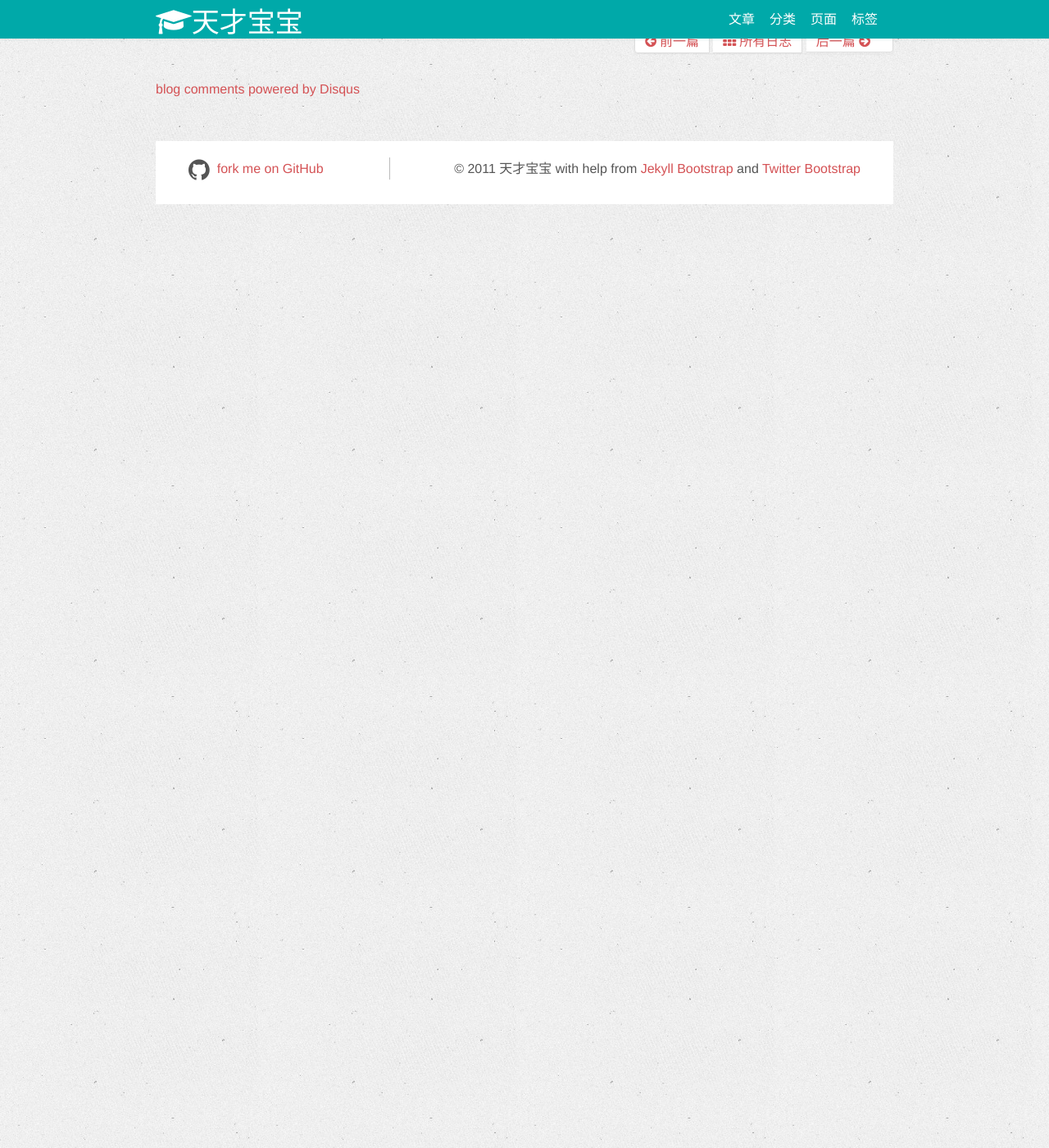
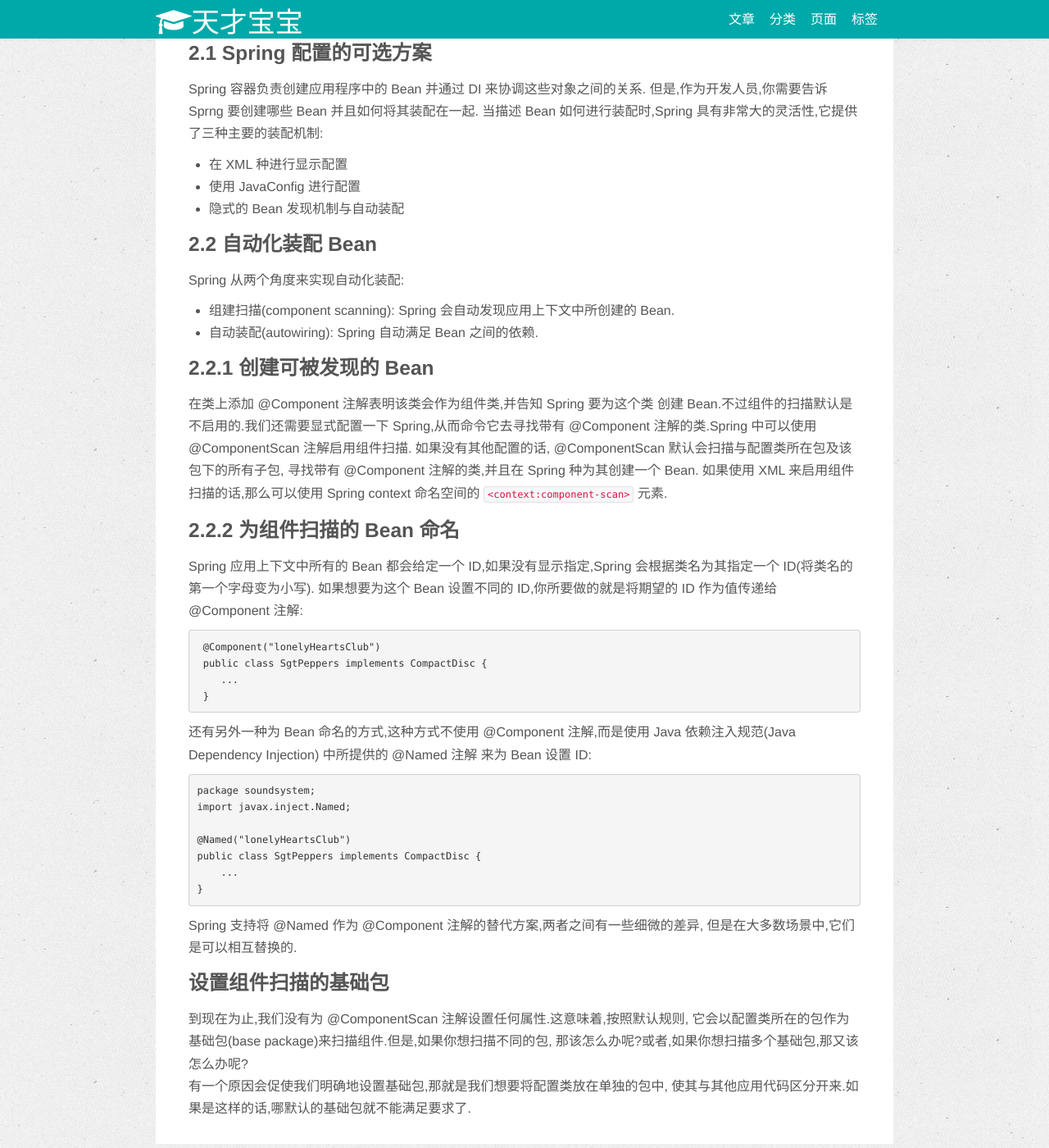
Before and after one commit to wanlp10/wuchao.github.io, a Jekyll site: the page built from _posts/spring/2017-01-10-Spring的学习和使用.md, in a window 1280 px wide and 1400 px high, scrolled down 305 px. Shown: the whole window at 82% size. Built offline with Jekyll 4.4.1, drawn with Linux system fonts in a browser that asks for light colours; nearby versions of some CDN libraries; Markdown is read by kramdown in place of the engine named in the settings; comment, search, counter and statistics services are not loaded.

Commit message:
initial commit

````diff
--- a/_posts/spring/2017-01-10-Spring的学习和使用.md
+++ b/_posts/spring/2017-01-10-Spring的学习和使用.md
@@ -10,3 +10,60 @@ tags : [Spring]
 ---
 
 <!--break-->
+
+
+## 2 装配 Bean
+### 2.1 Spring 配置的可选方案
+Spring 容器负责创建应用程序中的 Bean 并通过 DI 来协调这些对象之间的关系.
+但是,作为开发人员,你需要告诉 Sprng 要创建哪些 Bean 并且如何将其装配在一起.
+当描述 Bean 如何进行装配时,Spring 具有非常大的灵活性,它提供了三种主要的装配机制:
+- 在 XML 种进行显示配置
+- 使用 JavaConfig 进行配置
+- 隐式的 Bean 发现机制与自动装配
+
+### 2.2 自动化装配 Bean
+Spring 从两个角度来实现自动化装配:
+- 组建扫描(component scanning): Spring 会自动发现应用上下文中所创建的 Bean.
+- 自动装配(autowiring): Spring 自动满足 Bean 之间的依赖.
+
+### 2.2.1 创建可被发现的 Bean
+在类上添加 @Component 注解表明该类会作为组件类,并告知 Spring 要为这个类
+创建 Bean.不过组件的扫描默认是不启用的.我们还需要显式配置一下 Spring,从而命令它去寻找带有
+ @Component 注解的类.Spring 中可以使用 @ComponentScan 注解启用组件扫描.
+如果没有其他配置的话, @ComponentScan 默认会扫描与配置类所在包及该包下的所有子包,
+寻找带有 @Component 注解的类,并且在 Spring 种为其创建一个 Bean.
+如果使用 XML 来启用组件扫描的话,那么可以使用 Spring context 命名空间的
+`<context:component-scan>` 元素.
+
+### 2.2.2 为组件扫描的 Bean 命名
+Spring 应用上下文中所有的 Bean 都会给定一个 ID,如果没有显示指定,Spring
+会根据类名为其指定一个 ID(将类名的第一个字母变为小写).
+如果想要为这个 Bean 设置不同的 ID,你所要做的就是将期望的 ID 作为值传递给
+ @Component 注解:
+ ```
+ @Component("lonelyHeartsClub")
+ public class SgtPeppers implements CompactDisc {
+    ...
+ }
+ ```
+还有另外一种为 Bean 命名的方式,这种方式不使用 @Component 注解,而是使用
+Java 依赖注入规范(Java Dependency Injection) 中所提供的 @Named 注解
+来为 Bean 设置 ID:
+```
+package soundsystem;
+import javax.inject.Named;
+
+@Named("lonelyHeartsClub")
+public class SgtPeppers implements CompactDisc {
+    ...
+}
+```
+Spring 支持将 @Named 作为 @Component 注解的替代方案,两者之间有一些细微的差异,
+但是在大多数场景中,它们是可以相互替换的.
+
+### 设置组件扫描的基础包
+到现在为止,我们没有为 @ComponentScan 注解设置任何属性.这意味着,按照默认规则,
+它会以配置类所在的包作为基础包(base package)来扫描组件.但是,如果你想扫描不同的包,
+那该怎么办呢?或者,如果你想扫描多个基础包,那又该怎么办呢?
+有一个原因会促使我们明确地设置基础包,那就是我们想要将配置类放在单独的包中,
+使其与其他应用代码区分开来.如果是这样的话,哪默认的基础包就不能满足要求了.
````
